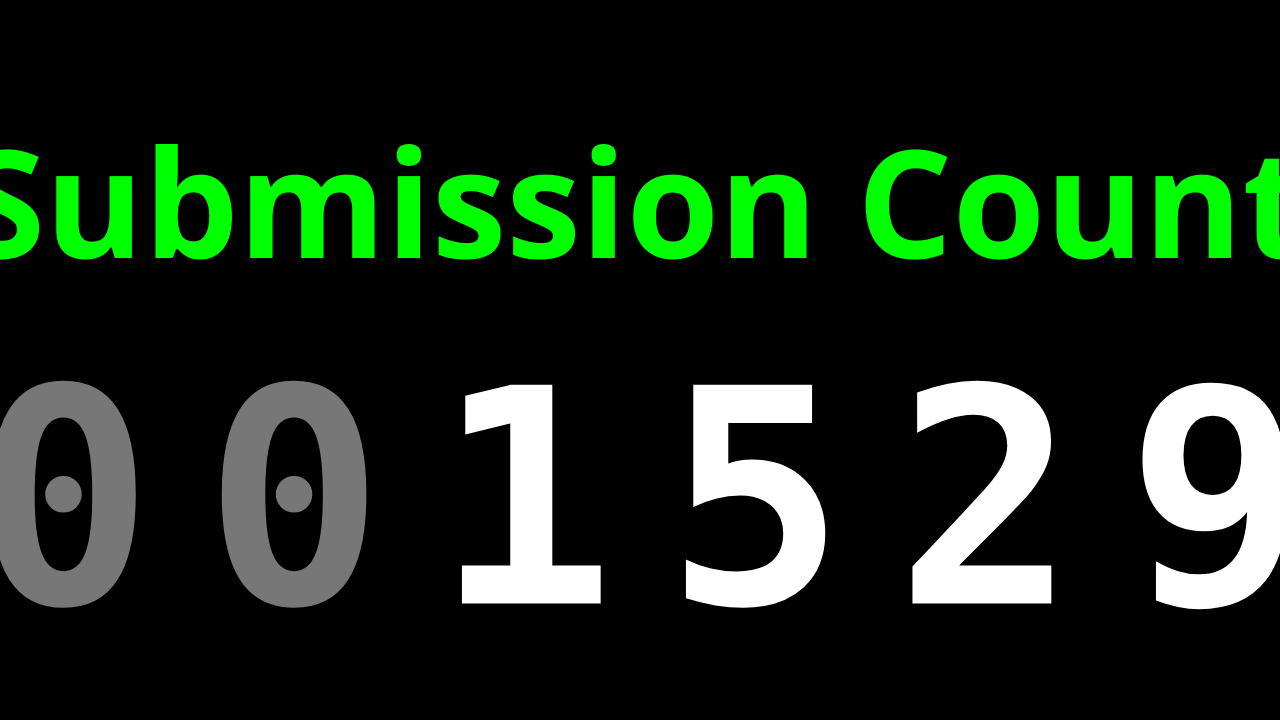
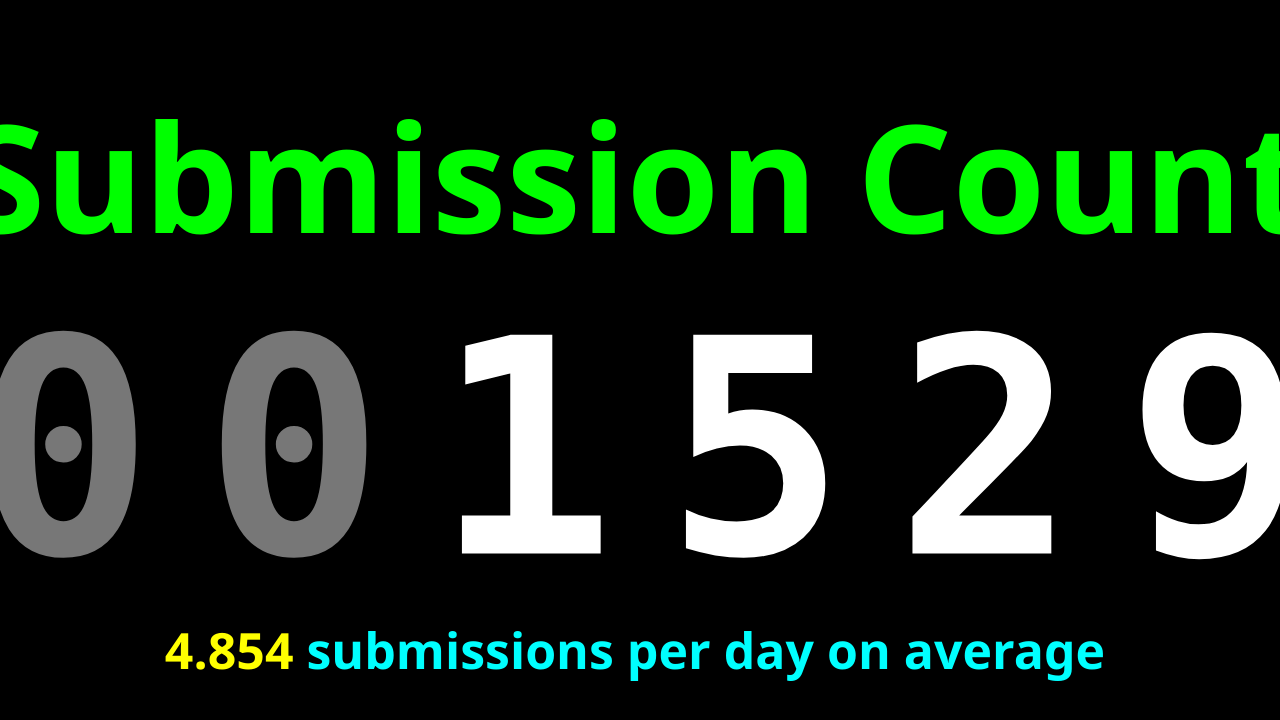
Before and after one commit to SleepingCup/Sleeping-Cup-Submission-Count, a plain HTML site: page index.html in a window 1280 px wide. Shown: the top 720 px of the page. Drawn offline with Linux system fonts and the light colour scheme.

Commit message:
Update index.html

```diff
--- a/index.html
+++ b/index.html
@@ -16,8 +16,17 @@
                 top: 50%;
                 left: 50%;
                 transform: translate(-50%, -50%);
-                margin-top: -200px;
+                margin-top: -225px;
                 margin-left: -5px;
+            }
+            .mid_center
+            {
+                position: absolute;
+                top: 50%;
+                left: 50%;
+                transform: translate(-50%, -50%);
+                margin-top: 50px;
+                margin-left: 25px;
             }
             .lower_center
             {
@@ -25,15 +34,16 @@
                 top: 50%;
                 left: 50%;
                 transform: translate(-50%, -50%);
-                margin-top: 100px;
-                margin-left: 25px;
+                margin-top: 250px;
+                margin-left: -5px;
             }
         </style>
     </head>
     <body style="background-color: black;">
         <center>
             <h1 style="white-space: nowrap; color: #0f0; font-family: Segoe UI; font-size: 150px;" class="upper_center">Submission Count</h1>
-            <h1 style="white-space: nowrap; color: #fff; font-family: Consolas; font-size: 300px; letter-spacing: 50px;" class="lower_center"><span style="color: #777;">00</span>1529</h1>
+            <h1 style="white-space: nowrap; color: #fff; font-family: Consolas; font-size: 300px; letter-spacing: 50px;" class="mid_center"><span style="color: #777;">00</span>1529</h1>
+<h1 style="white-space: nowrap; color: #fff; font-family: Segoe UI; font-size: 50px" class="lower_center"><span style="color: #ff0;">4.854 </span><span style="color: #0ff;">submissions per day on average</span></h1>
         </center>
     </body>
 </html>
```
